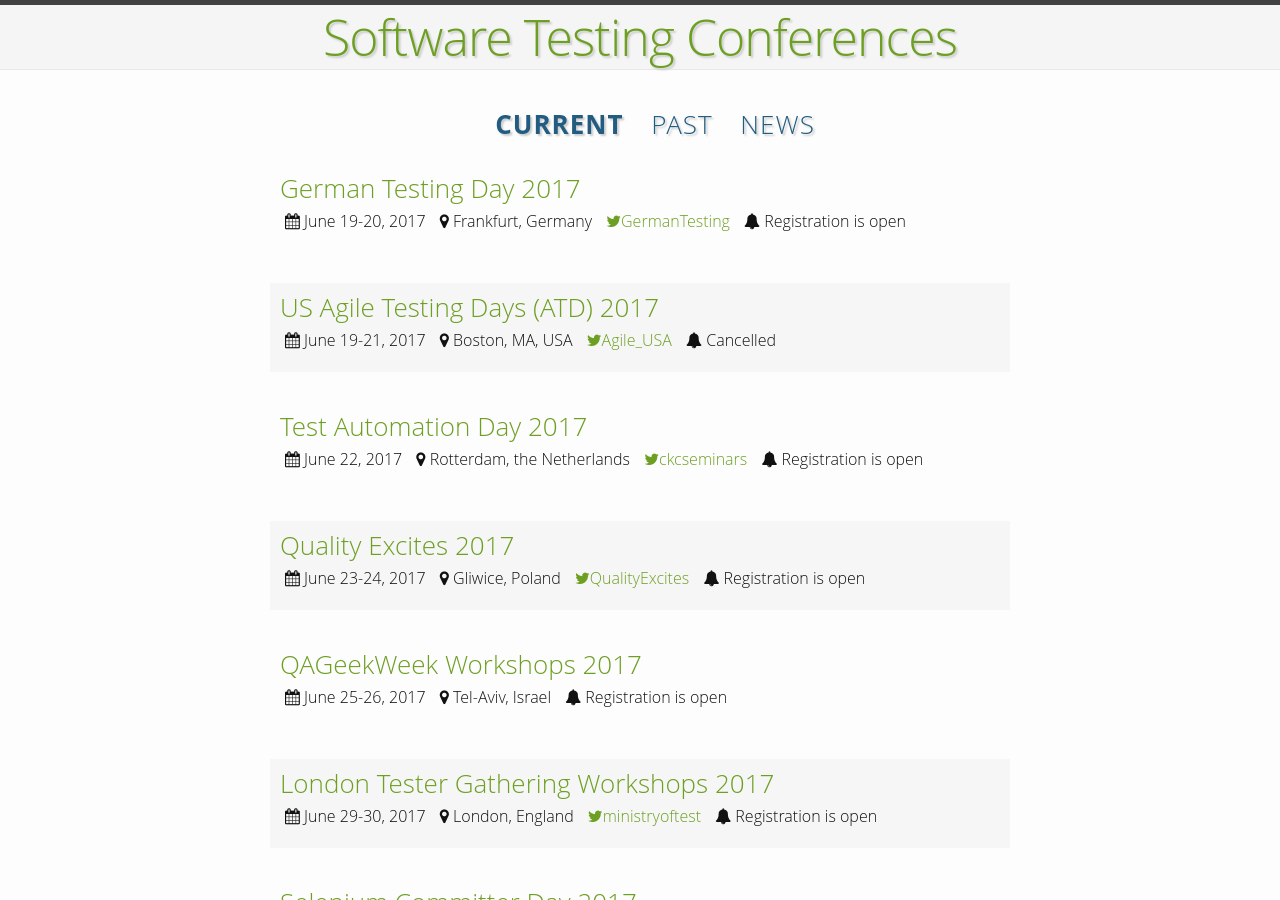
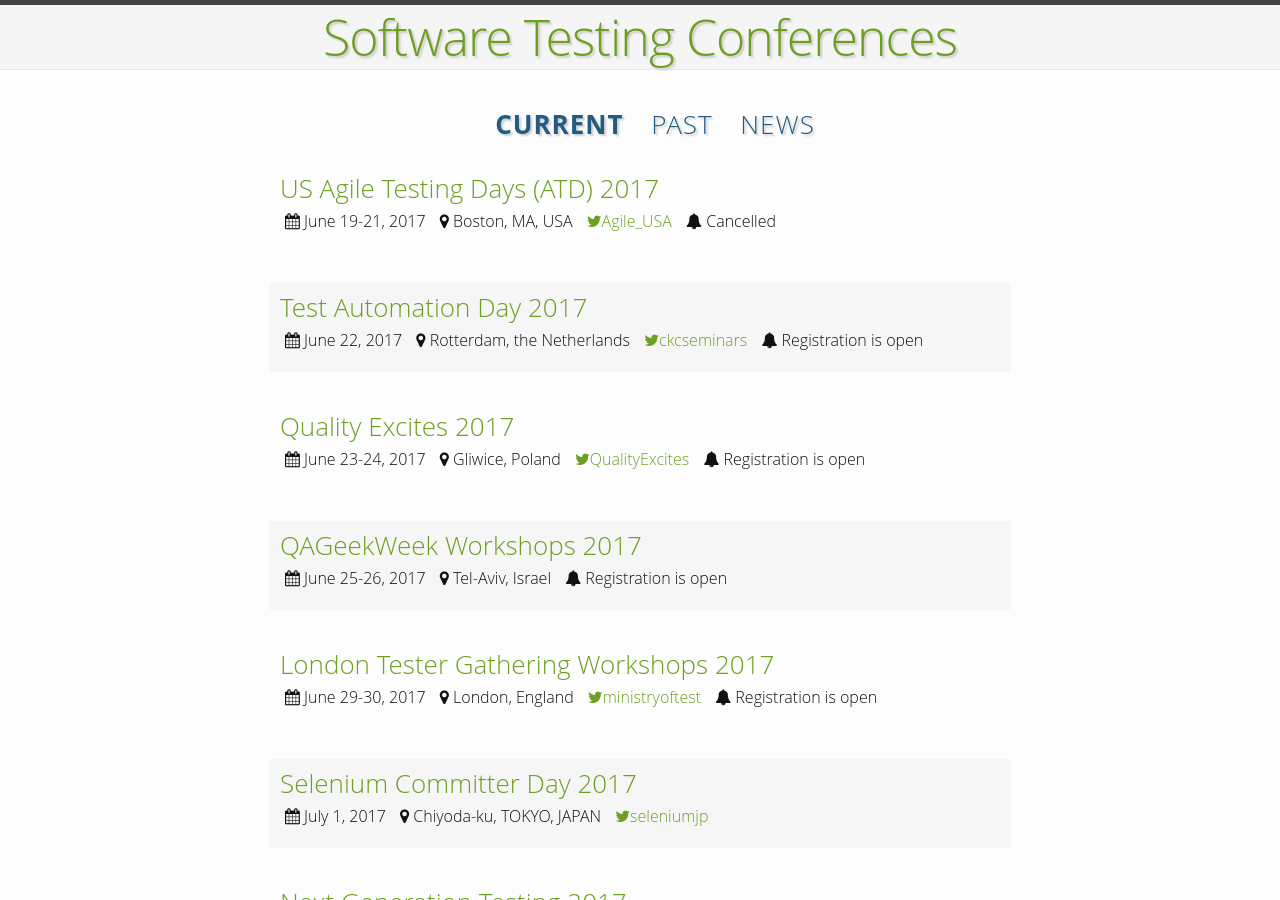
Before and after one commit to TestingConferences/testingconferences.github.io, a Jekyll site: the page built from index.html, in a window 1280 px wide and 900 px high. Built offline with Jekyll 4.4.1, drawn with Linux system fonts in a browser that asks for light colours.

Commit message:
Update current.yml

```diff
--- a/_data/current.yml
+++ b/_data/current.yml
@@ -1,10 +1,3 @@
-- name: German Testing Day 2017
-  location: Frankfurt, Germany
-  dates: "June 19-20, 2017"
-  url: http://germantestingday.info/
-  twitter: GermanTesting
-  status: Registration is open
-
 - name: US Agile Testing Days (ATD) 2017
   location: Boston, MA, USA
   dates: "June 19-21, 2017"
```
